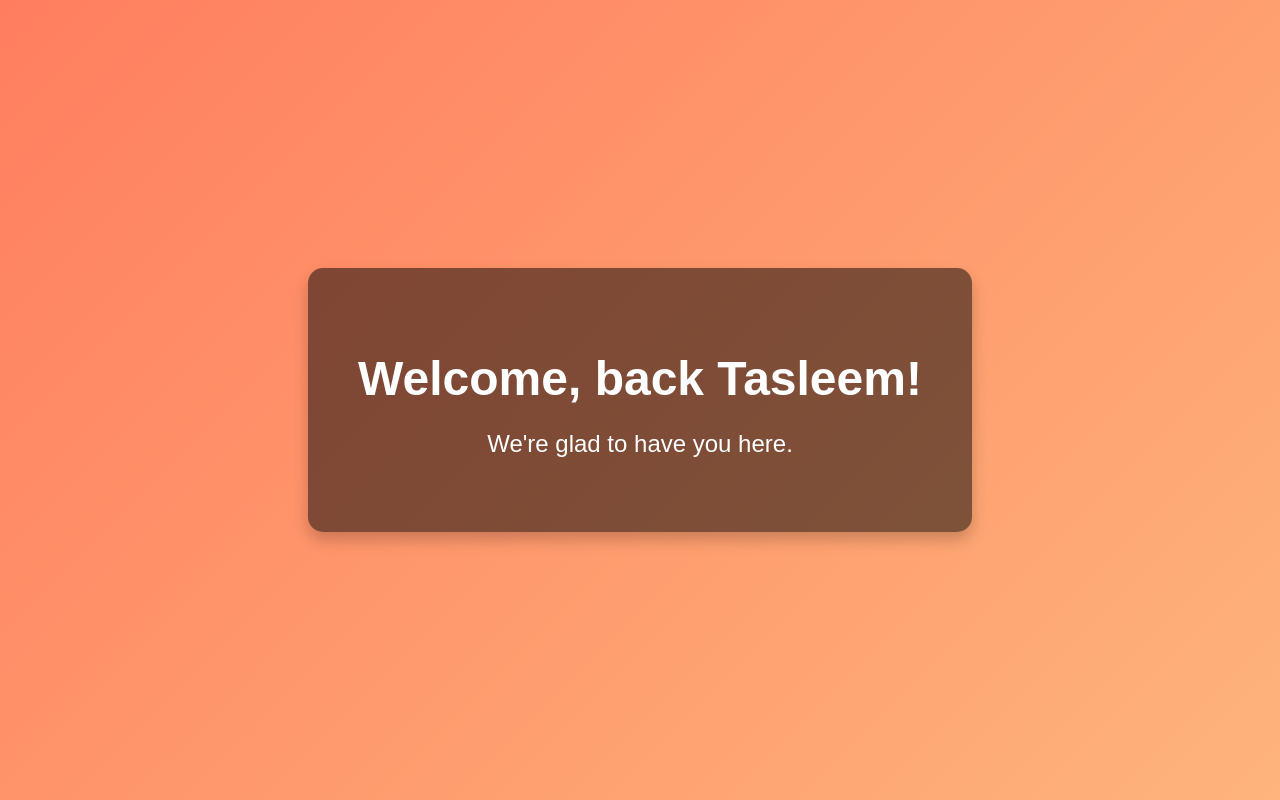
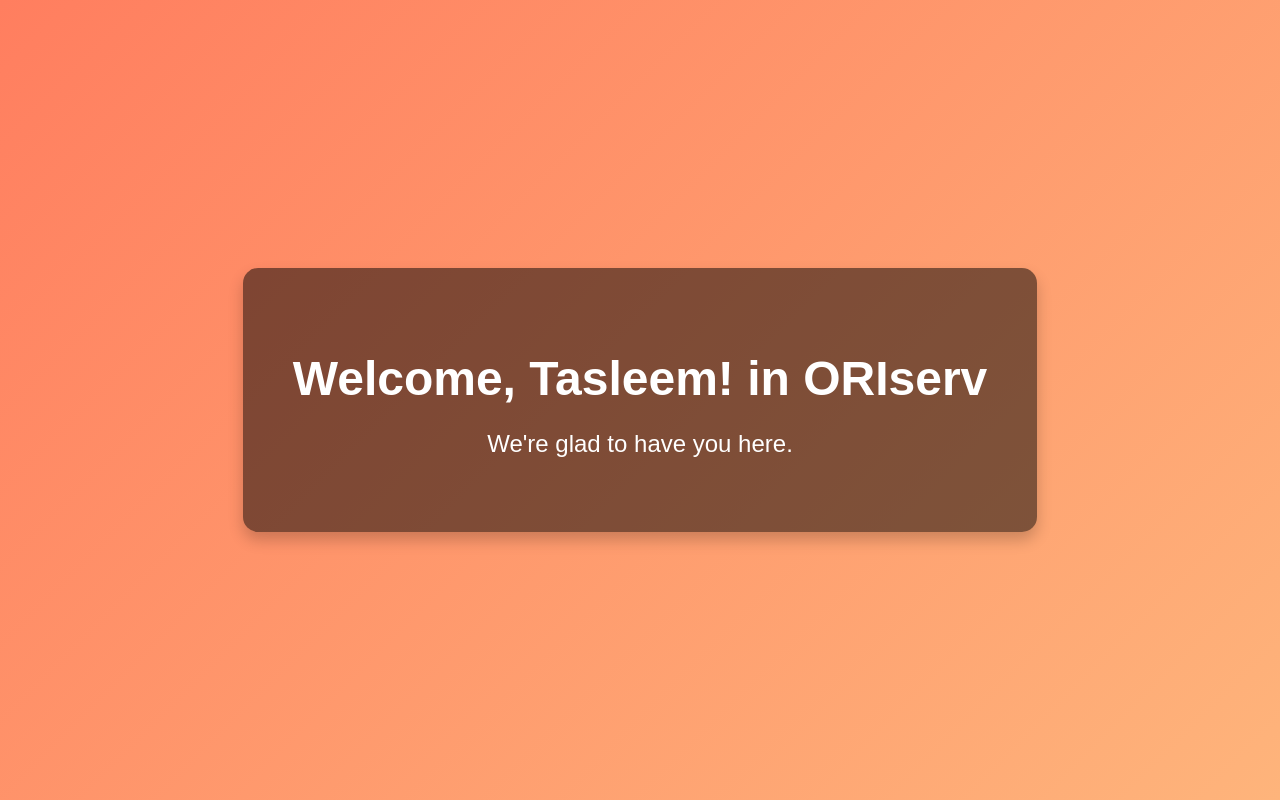
Before and after one commit to tasleem0001/hello-project, a plain HTML site: page index.html in a window 1280 px wide. Drawn offline with Linux system fonts and the light colour scheme.

Commit message:
changelog

```diff
--- a/index.html
+++ b/index.html
@@ -44,7 +44,7 @@
 </head>
 <body>
     <div class="welcome-container">
-        <h1>Welcome, back Tasleem!</h1>
+        <h1>Welcome, Tasleem! in ORIserv</h1>
         <p>We're glad to have you here.</p>
     </div>
 </body>
```
